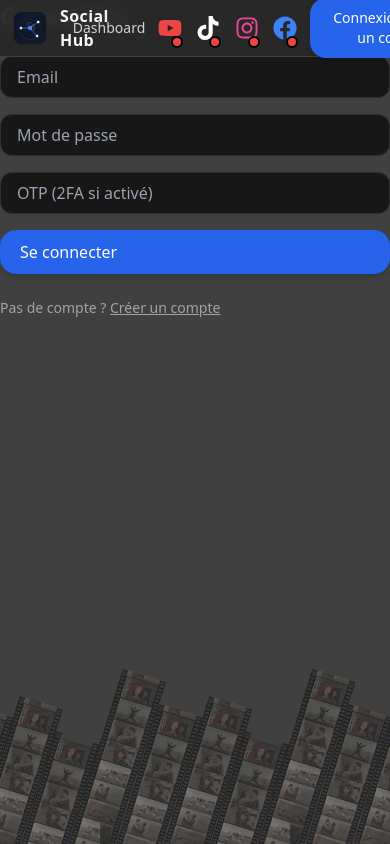
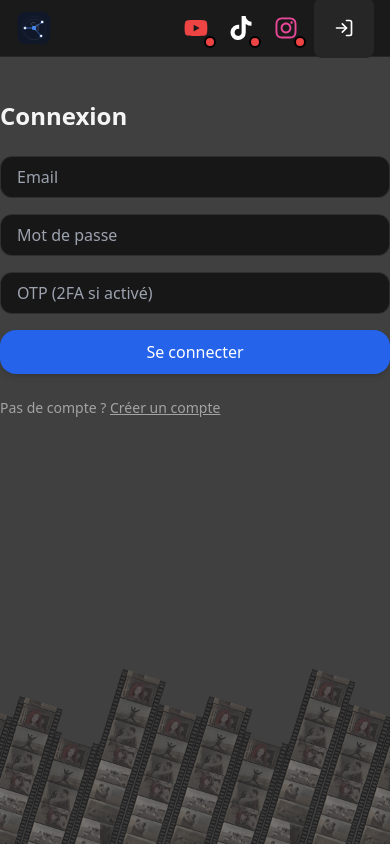
Before and after one commit to Paullux/SocialHubDashboard, a Next.js app: page /auth/login in a window 390 px wide. Built offline with nearby package versions, Linux system fonts and the light colour scheme; no server answers.

Commit message:
feat.: more responsive site

```diff
--- a/app/analytics/[videoId]/page.tsx
+++ b/app/analytics/[videoId]/page.tsx
@@ -3,7 +3,6 @@ import Link from "next/link";
 import VideoAnalytics from "@/components/VideoAnalytics";
 
 type Params = { videoId: string };
-// Next 15 canary: searchParams est un Promise<Record<string, ...>>
 type Search = Record<string, string | string[] | undefined>;
 
 export default async function AnalyticsPage({
@@ -27,13 +26,16 @@ export default async function AnalyticsPage({
       : "youtube";
 
   return (
-    <main className="p-6 max-w-7xl mx-auto space-y-4">
-      <div>
+    <main className="pt-24 px-4 sm:px-6 max-w-7xl mx-auto space-y-4">
+      <div className="sticky top-16 z-10">
         <Link
           href="/dashboard"
-          className="inline-flex items-center gap-2 text-sm px-3 py-1.5 rounded-lg border border-neutral-700 bg-neutral-800 text-white hover:bg-neutral-700"
+          className="inline-flex items-center gap-2 rounded-lg border border-neutral-700 bg-neutral-800/90 backdrop-blur px-3 py-1.5 text-sm text-white hover:bg-neutral-700"
+          aria-label="Retour au dashboard"
         >
-          <span aria-hidden>←</span> Dashboard
+          <span aria-hidden>←</span>
+          <span className="hidden xs:inline">Dashboard</span>
+          <span className="xs:hidden">Retour</span>
         </Link>
       </div>
 
--- a/app/auth/login/page.tsx
+++ b/app/auth/login/page.tsx
@@ -1 +1,54 @@
-"use client";import { useState } from 'react';import Button from '@/components/Button';import Link from 'next/link';export default function LoginPage(){const [email,setEmail]=useState('');const [password,setPassword]=useState('');const [otp,setOtp]=useState('');async function onSubmit(e:React.FormEvent){e.preventDefault();alert('Placeholder: intégrez Auth.js ici. Email: '+email);}return(<div className='mx-auto max-w-md space-y-6'><h2 className='text-2xl font-semibold'>Connexion</h2><form onSubmit={onSubmit} className='space-y-4'><input className='w-full rounded-xl bg-neutral-900 border border-white/10 px-4 py-2' placeholder='Email' type='email' value={email} onChange={e=>setEmail(e.target.value)} required/><input className='w-full rounded-xl bg-neutral-900 border border-white/10 px-4 py-2' placeholder='Mot de passe' type='password' value={password} onChange={e=>setPassword(e.target.value)} required/><input className='w-full rounded-xl bg-neutral-900 border border-white/10 px-4 py-2' placeholder='OTP (2FA si activé)' value={otp} onChange={e=>setOtp(e.target.value)}/><Button type='submit' className='w-full'>Se connecter</Button></form><p className='text-sm text-neutral-400'>Pas de compte ? <Link className='underline' href='/auth/register'>Créer un compte</Link></p></div>)}
+"use client";
+import { useState } from "react";
+import Button from "@/components/Button";
+import Link from "next/link";
+export default function LoginPage() {
+  const [email, setEmail] = useState("");
+  const [password, setPassword] = useState("");
+  const [otp, setOtp] = useState("");
+  async function onSubmit(e: React.FormEvent) {
+    e.preventDefault();
+    alert("Placeholder: intégrez Auth.js ici. Email: " + email);
+  }
+  return (
+    <div className="pt-20 xs:pt-[100px] mx-auto max-w-md space-y-6">
+      <h2 className="text-2xl font-semibold">Connexion</h2>
+      <form onSubmit={onSubmit} className="space-y-4">
+        <input
+          className="w-full rounded-xl bg-neutral-900 border border-white/10 px-4 py-2"
+          placeholder="Email"
+          type="email"
+          value={email}
+          onChange={(e) => setEmail(e.target.value)}
+          required
+        />
+        <input
+          className="w-full rounded-xl bg-neutral-900 border border-white/10 px-4 py-2"
+          placeholder="Mot de passe"
+          type="password"
+          value={password}
+          onChange={(e) => setPassword(e.target.value)}
+          required
+        />
+        <input
+          className="w-full rounded-xl bg-neutral-900 border border-white/10 px-4 py-2"
+          placeholder="OTP (2FA si activé)"
+          value={otp}
+          onChange={(e) => setOtp(e.target.value)}
+        />
+        <Button
+          type="submit"
+          className="w-full flex items-center justify-center text-center"
+        >
+          Se connecter
+        </Button>
+      </form>
+      <p className="text-sm text-neutral-400">
+        Pas de compte ?{" "}
+        <Link className="underline" href="/auth/register">
+          Créer un compte
+        </Link>
+      </p>
+    </div>
+  );
+}
--- a/components/Navbar.tsx
+++ b/components/Navbar.tsx
@@ -1,9 +1,11 @@
-// components/Navbar.tsx
 "use client";
+
+import Link from "next/link";
 import { useEffect, useState } from "react";
+import { useRouter } from "next/navigation";
 import Image from "next/image";
-import Link from "next/link";
-import Button from "./Button";
+import { usePathname } from "next/navigation";
+import { LogIn, LogOut } from "lucide-react"; // icônes connexion/déconnexion
 import { SocialIcon } from "./SocialIcon";
 import { FaYoutube, FaTiktok, FaInstagram, FaFacebook } from "react-icons/fa";
 
@@ -21,7 +23,6 @@ export default function Navbar() {
     instagram: false,
     facebook: false,
   });
-
   useEffect(() => {
     fetch("/api/auth/status")
       .then((res) => res.json())
@@ -35,10 +36,19 @@ export default function Navbar() {
         })
       );
   }, []);
+  const router = useRouter();
+  const pathname = usePathname();
+  const [isLoggedIn, setIsLoggedIn] = useState(false); // ⚠️ à remplacer par ton vrai état auth
 
   return (
-    <header className="fixed top-0 left-0 right-0 z-50 bg-neutral-800/90 backdrop-blur border-b border-neutral-700">
-      <div className="max-w-7xl mx-auto px-3 sm:px-6 h-14 flex items-center justify-between">
+    <nav className="fixed top-0 left-0 right-0 z-30 bg-neutral-900/90 backdrop-blur border-b border-neutral-800">
+      <div className="max-w-7xl mx-auto px-4 sm:px-6 lg:px-8">
+        <div className="flex h-14 items-center justify-between">
+          {/* Logo / Titre */}
+          <div className="flex items-center gap-2">
+            {/* Icône/logo (toujours visible) */}
+            <span className="text-xl">
+              {" "}
               <Link href="/" className="flex items-center gap-3">
                 <Image
                   src="/social_hub_icon.svg"
@@ -48,14 +58,18 @@ export default function Navbar() {
                   className="rounded-md"
                   priority
                 />
-          <span className="font-semibold tracking-wide">Social Hub</span>
+                {/* Texte caché en XS */}
+                <span className="font-semibold text-white xs:hidden">
+                  Social Hub
+                </span>
               </Link>
+            </span>
+          </div>
 
-        <nav className="flex items-center gap-3">
-          <Link
-            href="/dashboard"
-            className="text-sm text-neutral-300 hover:text-white"
-          >
+          {/* Liens au centre (TikTok, YouTube, etc.) */}
+          <div className="flex items-center ml-auto">
+            <div className="flex items-center gap-[5px]">
+              <Link href="/dashboard" className="hidden">
                 Dashboard
               </Link>
               <SocialIcon
@@ -76,17 +90,27 @@ export default function Navbar() {
                 connected={status.instagram}
                 label="Instagram"
               />
-          <SocialIcon
-            href="/api/auth/facebook"
-            icon={<FaFacebook size={24} className="text-blue-500" />}
-            connected={status.facebook}
-            label="Facebook"
-          />
-          <Button className="text-sm">
-            <Link href="/auth/login">Connexion / Créer un compte</Link>
-          </Button>
+            </div>
+          </div>
+
+          {/* Bouton login/logout */}
+          <button
+            onClick={() => {
+              if (isLoggedIn) {
+                setIsLoggedIn(false);
+                // TODO: ajouter ta vraie logique logout
+              } else {
+                // Redirige vers la page login
+                router.push("/auth/login");
+              }
+            }}
+            className="ml-2 p-5 rounded-lg bg-neutral-800 hover:bg-neutral-700 text-white"
+            title={isLoggedIn ? "Déconnexion" : "Connexion"}
+          >
+            {isLoggedIn ? <LogOut size={20} /> : <LogIn size={20} />}
+          </button>
+        </div>
+      </div>
     </nav>
-      </div>
-    </header>
   );
 }
--- a/components/VideoAnalytics.tsx
+++ b/components/VideoAnalytics.tsx
@@ -1,15 +1,16 @@
 "use client";
 
 import { useEffect, useMemo, useState } from "react";
+import { useIsXs } from "@/utils/useIsXs";
 import {
+  ResponsiveContainer,
   LineChart,
   Line,
   XAxis,
   YAxis,
   Tooltip,
+  Legend,
   CartesianGrid,
-  ResponsiveContainer,
-  Legend,
 } from "recharts";
 
 type Platform = "youtube" | "tiktok";
@@ -49,7 +50,7 @@ function formatHourLabel(iso: string) {
   return d.toLocaleTimeString("fr-FR", { hour: "2-digit", minute: "2-digit" });
 }
 function formatNumber(n: number | null) {
-  if (n == null) return "—";
+  if (n == null || Number.isNaN(n)) return "—";
   return new Intl.NumberFormat("fr-FR").format(n);
 }
 
@@ -64,6 +65,22 @@ export default function VideoAnalytics({
   const [err, setErr] = useState<string | null>(null);
   const [loading, setLoading] = useState(false);
   const [videoTitle, setVideoTitle] = useState<string>("");
+
+  const isXs = useIsXs(); // <= 425px ?
+
+  // Marges des graphes (colle à gauche en xs)
+  const chartMargin = isXs
+    ? ({ top: 8, right: 8, bottom: 20, left: 0 } as const)
+    : ({ top: 12, right: 16, bottom: 24, left: 12 } as const);
+
+  // Légende à gauche en xs
+  const legendProps = isXs
+    ? {
+        align: "left" as const,
+        verticalAlign: "bottom" as const,
+        wrapperStyle: { paddingLeft: 4 },
+      }
+    : { align: "center" as const, verticalAlign: "bottom" as const };
 
   // 1) Charger analytics
   useEffect(() => {
@@ -105,9 +122,7 @@ export default function VideoAnalytics({
         const found = list.find(
           (v: any) => v.id === videoId && v.platform === platform
         ) as VideoMeta | undefined;
-        if (mounted) {
-          setVideoTitle(found?.title || "");
-        }
+        if (mounted) setVideoTitle(found?.title || "");
       } catch {
         /* ignore */
       }
@@ -128,7 +143,7 @@ export default function VideoAnalytics({
   const COLOR_VIEWS = "#16a34a"; // vert
   const COLOR_LIKES = "#dc2626"; // rouge
   const COLOR_COMMS = "#2563eb"; // bleu
-  const COLOR_SHARES = "#f97316"; // orange (tailwind orange-500)
+  const COLOR_SHARES = "#f97316"; // orange
 
   return (
     <div className="space-y-6">
@@ -137,15 +152,15 @@ export default function VideoAnalytics({
         {loading && (
           <span className="text-sm text-neutral-500">Chargement…</span>
         )}
-        {err && <span className="text-sm text-red-600">Erreur: {err}</span>}
+        {err && <span className="text-sm text-red-500">Erreur : {err}</span>}
       </header>
 
       {/* === DAILY === */}
-      <section className="rounded-2xl border border-neutral-200 bg-white/60 backdrop-blur p-4">
-        <h3 className="font-medium mb-2">Vues / jour</h3>
+      <section className="rounded-2xl border border-neutral-700 bg-neutral-800/60 backdrop-blur p-4 xs:p-2">
+        <h3 className="font-medium mb-2 text-neutral-200">Vues / jour</h3>
         <div className="w-full h-72">
           <ResponsiveContainer width="100%" height="100%">
-            <LineChart data={daily}>
+            <LineChart data={daily} margin={chartMargin}>
               <CartesianGrid strokeDasharray="3 3" />
               <XAxis dataKey="day" tickFormatter={formatDayLabel} />
               <YAxis
@@ -163,7 +178,7 @@ export default function VideoAnalytics({
                   })
                 }
               />
-              <Legend />
+              <Legend {...legendProps} />
               <Line
                 type="monotone"
                 dataKey="views"
@@ -187,13 +202,13 @@ export default function VideoAnalytics({
         </div>
       </section>
 
-      <section className="rounded-2xl border border-neutral-200 bg-white/60 backdrop-blur p-4">
-        <h3 className="font-medium mb-2">
+      <section className="rounded-2xl border border-neutral-700 bg-neutral-800/60 backdrop-blur p-4 xs:p-2">
+        <h3 className="font-medium mb-2 text-neutral-200">
           Engagement / jour (Likes, Commentaires)
         </h3>
         <div className="w-full h-72">
           <ResponsiveContainer width="100%" height="100%">
-            <LineChart data={daily}>
+            <LineChart data={daily} margin={chartMargin}>
               <CartesianGrid strokeDasharray="3 3" />
               <XAxis dataKey="day" tickFormatter={formatDayLabel} />
               <YAxis
@@ -211,7 +226,7 @@ export default function VideoAnalytics({
                   })
                 }
               />
-              <Legend />
+              <Legend {...legendProps} />
               <Line
                 type="monotone"
                 dataKey="likes"
@@ -234,11 +249,11 @@ export default function VideoAnalytics({
       </section>
 
       {/* === HOURLY === */}
-      <section className="rounded-2xl border border-neutral-200 bg-white/60 backdrop-blur p-4">
-        <h3 className="font-medium mb-2">Vues / heure</h3>
+      <section className="rounded-2xl border border-neutral-700 bg-neutral-800/60 backdrop-blur p-4 xs:p-2">
+        <h3 className="font-medium mb-2 text-neutral-200">Vues / heure</h3>
         <div className="w-full h-72">
           <ResponsiveContainer width="100%" height="100%">
-            <LineChart data={hourly}>
+            <LineChart data={hourly} margin={chartMargin}>
               <CartesianGrid strokeDasharray="3 3" />
               <XAxis dataKey="at" tickFormatter={formatHourLabel} />
               <YAxis
@@ -258,7 +273,7 @@ export default function VideoAnalytics({
                   })
                 }
               />
-              <Legend />
+              <Legend {...legendProps} />
               <Line
                 type="monotone"
                 dataKey="views"
@@ -282,13 +297,13 @@ export default function VideoAnalytics({
         </div>
       </section>
 
-      <section className="rounded-2xl border border-neutral-200 bg-white/60 backdrop-blur p-4">
-        <h3 className="font-medium mb-2">
+      <section className="rounded-2xl border border-neutral-700 bg-neutral-800/60 backdrop-blur p-4 xs:p-2">
+        <h3 className="font-medium mb-2 text-neutral-200">
           Engagement / heure (Likes, Commentaires)
         </h3>
         <div className="w-full h-72">
           <ResponsiveContainer width="100%" height="100%">
-            <LineChart data={hourly}>
+            <LineChart data={hourly} margin={chartMargin}>
               <CartesianGrid strokeDasharray="3 3" />
               <XAxis dataKey="at" tickFormatter={formatHourLabel} />
               <YAxis
@@ -308,7 +323,7 @@ export default function VideoAnalytics({
                   })
                 }
               />
-              <Legend />
+              <Legend {...legendProps} />
               <Line
                 type="monotone"
                 dataKey="likes"
--- a/package.json
+++ b/package.json
@@ -17,6 +17,7 @@
     "canvas": "^3.2.0",
     "clsx": "^2.1.1",
     "jsdom": "^26.1.0",
+    "lucide-react": "^0.542.0",
     "napi-rs": "^0.3.10",
     "next": "15.5.1-canary.22",
     "react": "18.3.1",
--- /dev/null
+++ b/utils/useIsXs.ts
@@ -0,0 +1,15 @@
+// utils/useIsXs.ts
+"use client";
+import { useEffect, useState } from "react";
+
+export function useIsXs(max = 425) {
+  const [xs, setXs] = useState(false);
+  useEffect(() => {
+    const m = window.matchMedia(`(max-width:${max}px)`);
+    const handler = () => setXs(m.matches);
+    handler();
+    m.addEventListener?.("change", handler);
+    return () => m.removeEventListener?.("change", handler);
+  }, [max]);
+  return xs;
+}
```
Also changed, not shown: 1 other file (tests, documents, lock files or other folders). Lines whose indentation alone changed are shown as unchanged.
